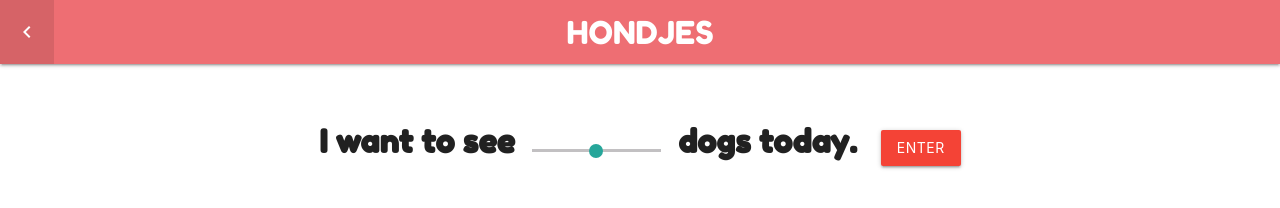
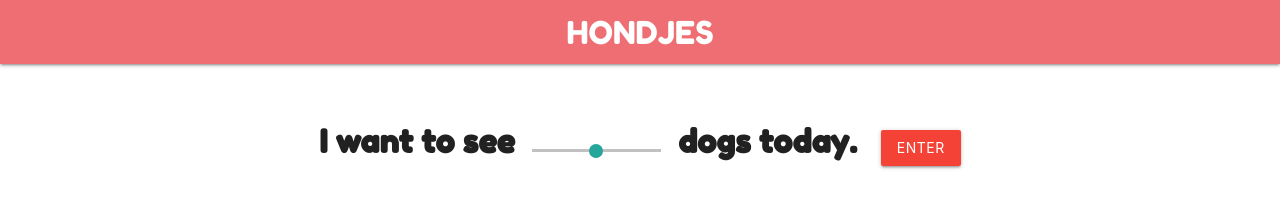
Before and after one commit to RobbeNees/Happydoggos, a website: page index.html in a window 1280 px wide. Drawn offline with nearby package versions, Linux system fonts and the light colour scheme.

Commit message:
commented out back button in nav

```diff
--- a/index.html
+++ b/index.html
@@ -37,9 +37,9 @@
     <nav>
         <div class="nav-wrapper">
           <a href="#!" class="brand-logo center">HONDJES</a>
-          <ul class="left">
+          <!-- <ul class="left">
             <li><a href="#" id="backBtn"><i class="large material-icons">chevron_left</i></a></li>
-          </ul>
+          </ul> -->
         </div>
     </nav>
 
```
